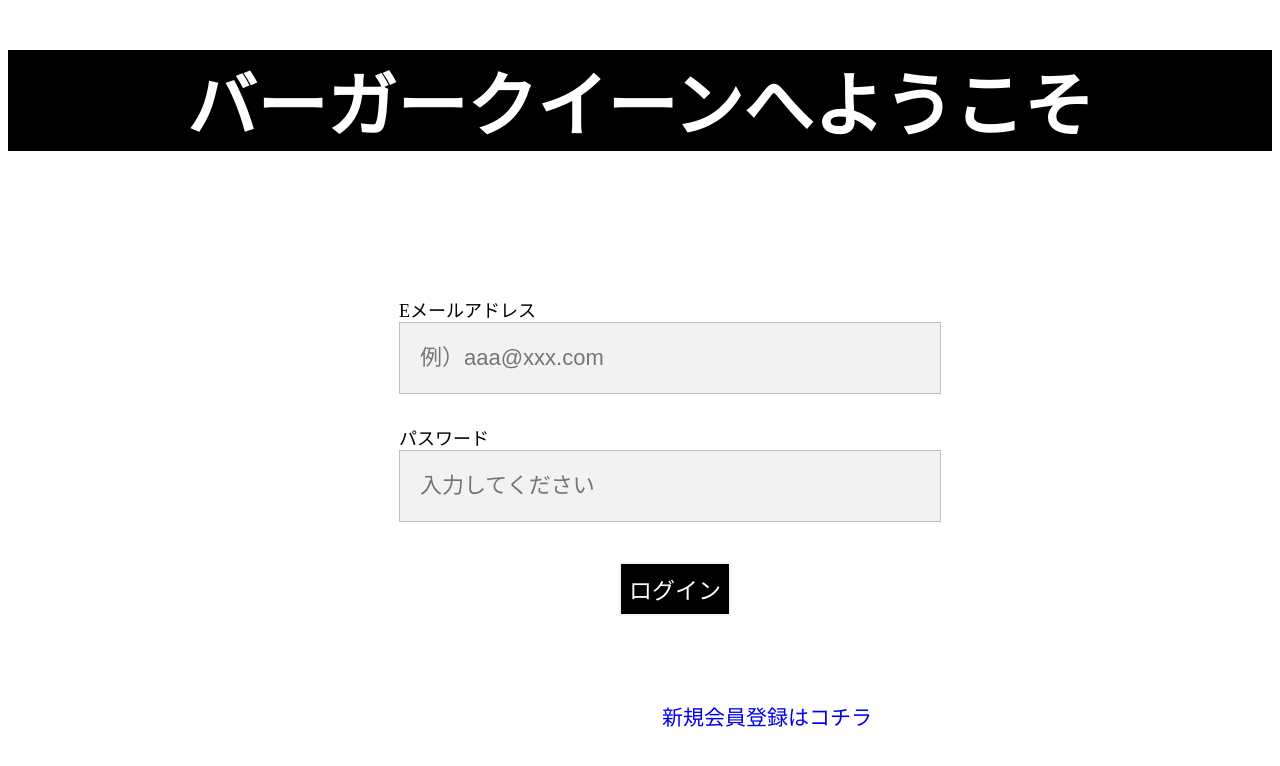
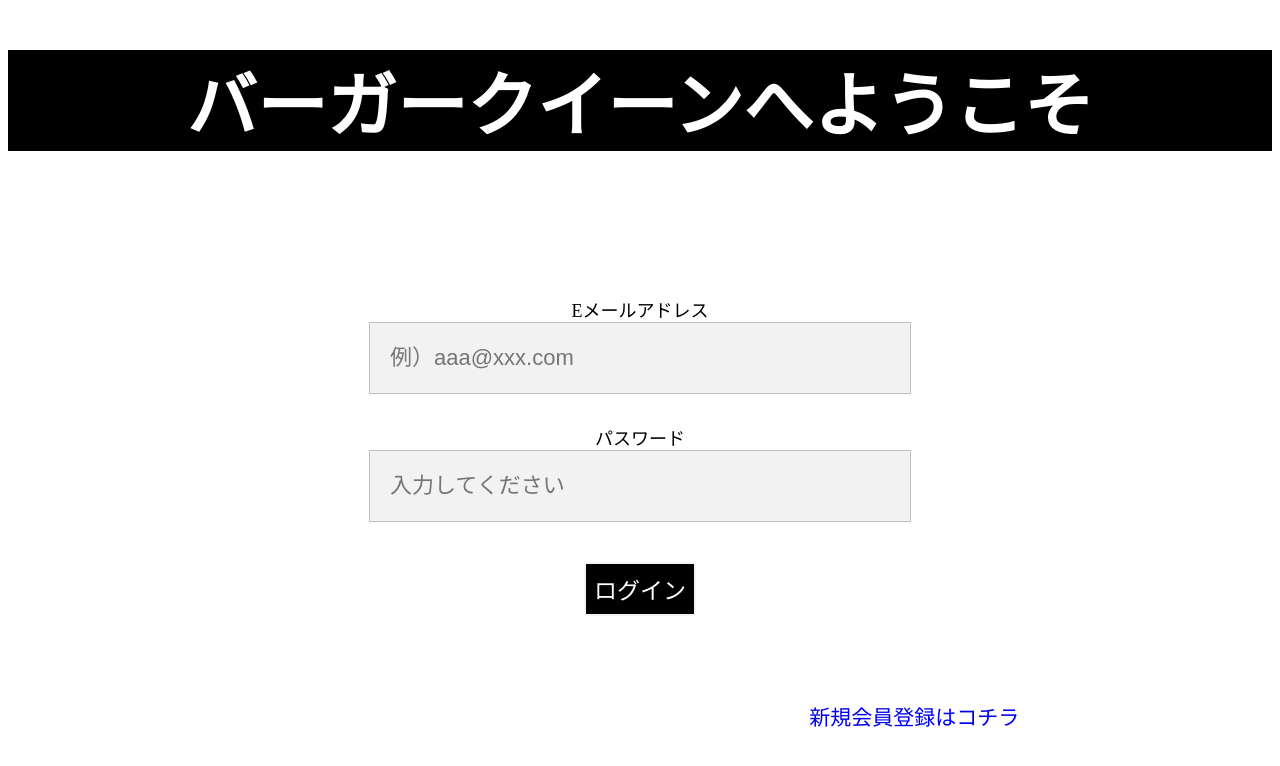
Before and after one commit to takeyuro/php_test, a PHP site: page /test/ in a window 1280 px wide. Shown: the top 766 px of the page. Run offline with PHP 8.4, Linux system fonts and the light colour scheme.

Commit message:
index.php update

```diff
--- a/index.php
+++ b/index.php
@@ -20,8 +20,8 @@
 				<input type="submit" value="ログイン" class="submit_index">
 			</form>
 		</div>
-		<div>
-			<p class="start_link"><a href="insert.php" class="link_index">新規会員登録はコチラ</a></p>
+		<div class="froats_index">
+			<a href="insert.php" class="link_index">新規会員登録はコチラ</a>
 		</div>
 	</body>
 </html>
--- a/style_test.css
+++ b/style_test.css
@@ -24,9 +24,11 @@
 }
 
 .start {
-	text-align:left;
+	text-align:center;
 	padding:35px 20px 35px 20px;
-	margin:50px auto 0 auto;
+	margin-top: 50px;
+	margin-left: auto;
+	margin-right: auto;
 	width: 50%;
 	display:block;
 }
@@ -36,6 +38,13 @@
 	padding:35px 20px 35px 20px;
 	margin:50px auto 60px auto;
 	width: 40%;
+}
+
+.froats_index {
+	width: 60%;
+	text-align: right;
+	margin-left: auto;
+	margin-right: auto;
 }
 
 .label_insert {
@@ -90,8 +99,12 @@
 }
 
 .start_index {
-	margin:10px auto 30px 75px;
+	margin-top: 10px;
+	margin-left: auto;
+	margin-right: auto;
+	margin-bottom: 30px;
 }
+
 
 .submit_index {
 	border:solid 2px #f3f3f3;
@@ -100,7 +113,8 @@
 	font-size:23px;
 	text-align:center;
 	padding: 8px;
-	margin:10px auto 30px 295px;
+	margin-top: 10px;
+	margin-bottom: 50px;
 }
 
 .submit_index:hover {
@@ -109,6 +123,7 @@
 
 .link_index {
 	text-decoration:none;
+	font-size:21px;
 }
 
 .start_nyuuryoku {
@@ -118,12 +133,6 @@
 
 #start_nyuuryoku {
 	margin:10px auto 10px auto;
-}
-
-.start_link {
-	margin:20px 400px 0 400px;
-	text-align:right;
-	font-size:21px;
 }
 
 .insert_hissu {
```
